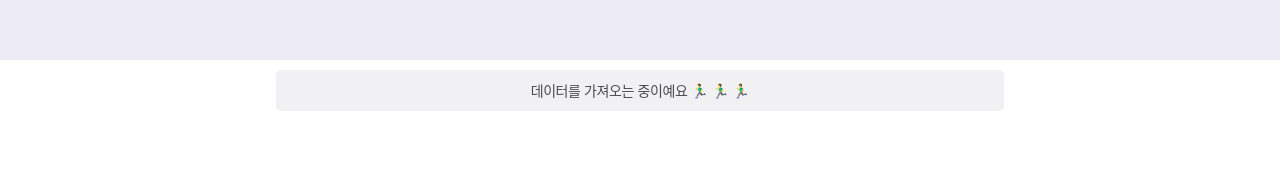
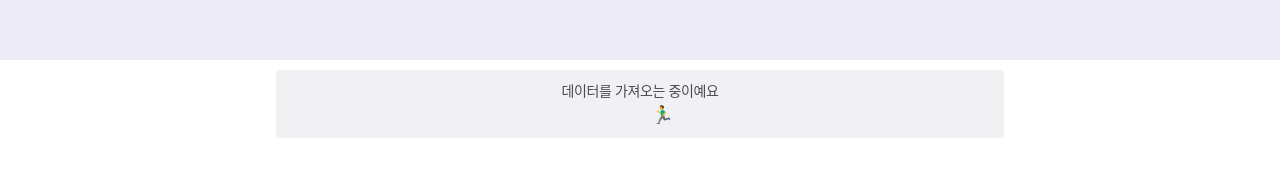
Before and after one commit to yemsu/nextjs-open-velog, a Next.js app: page /search in a window 1280 px wide. Shown: the part 275-452 px from the top of the page. Built offline with nearby package versions, Linux system fonts and the light colour scheme; a web font is replaced by a local one.

Commit message:
design: infiniteScrollContent loading indicator 디자인 변경

```diff
--- a/src/components/InfiniteScrollContent.tsx
+++ b/src/components/InfiniteScrollContent.tsx
@@ -1,5 +1,5 @@
 import { ALERTS } from "@/constants/alerts"
-import { ReactNode, useEffect } from "react"
+import { ReactNode, useEffect, useState } from "react"
 import { useInView } from "react-intersection-observer"
 import styled from "styled-components"
 
@@ -42,7 +42,10 @@ function InfiniteScrollContent(props: InfiniteScrollContentProps) {
       {
         isFetchingNextPage || isFetching
           ? <LoadingText>
-              데이터를 가져오는 중이예요 <EmojiWrapper>🏃‍♂️ 🏃‍♂️ 🏃‍♂️</EmojiWrapper>
+              데이터를 가져오는 중이예요
+              <EmojiWrapper>
+                <span>🏃‍♂️</span> <span>🏃‍♂️</span> <span>🏃‍♂️</span>
+              </EmojiWrapper>
             </LoadingText>
           : <div ref={ref}></div>
       }
@@ -68,23 +71,63 @@ const LoadingText = styled(Text)`
 `
 const emojiWidthEm = 0.6
 const EmojiWrapper = styled.span`
-  overflow: hidden;
+  display: flex;
+  justify-content: center;
+  align-items: center;
   position: relative;
-
-  &:after {
-    position: absolute;
-    top: 0;
-    left: 10px;
-    z-index: 1;
-    width: 100%;
-    height: 100%;
-    transform: translateX(${emojiWidthEm}em);
-    background-color: var(--bg-light-gray);
-    content: '';
-    animation: curtain 2s infinite linear;
+  margin-left: 10px;
+  font-size: 18px;
+  span:nth-child(3) {
+    opacity: 0;
+    animation: curtain 3s infinite;
+    @keyframes curtain {
+      0% {
+        opacity: 1;
+        transform: translateX(0);
+      }
+      100% {
+        opacity: 1;
+        transform: translateX(-6px);
+      }
+    }
   }
-
-  @keyframes curtain {
+  span:nth-child(2) {
+    opacity: 0;
+    animation: curtain 3s infinite;
+    animation-delay: 0.8s;
+    @keyframes curtain {
+      32% {
+        opacity: 0;
+      }
+      33% {
+        opacity: 1;
+        transform: translateX(0);
+      }
+      100% {
+        opacity: 1;
+        transform: translateX(-6px);
+      }
+    }
+  }
+  span:nth-child(1) {
+    opacity: 0;
+    animation: curtain 3s infinite;
+    animation-delay: 1.6s;
+    @keyframes curtain {
+      65% {
+        opacity: 0;
+      }
+      66% {
+        opacity: 1;
+        transform: translateX(0);
+      }
+      100% {
+        opacity: 1;
+        transform: translateX(-6px);
+      }
+    }
+  }
+  /* @keyframes curtain {
     0% {
       transform: translateX(${emojiWidthEm}em);
     }
@@ -103,7 +146,7 @@ const EmojiWrapper = styled.span`
     100% {
       transform: translateX(${emojiWidthEm * 6}em);
     }
-  }
+  } */
 `
 
 export default InfiniteScrollContent
--- a/src/pages/search/index.tsx
+++ b/src/pages/search/index.tsx
@@ -49,7 +49,8 @@ function Search() {
       </Head>
       <KeyBanner
         title={getMetaTitle(TITLE.SEARCH(keyword))}
-        titleNode={<KeyBannerTitleNode keyword={keyword}          resultTotalNumber={searchResult?.pages[0].totalElements} />}
+        titleNode={<KeyBannerTitleNode keyword={keyword}
+        resultTotalNumber={searchResult?.pages[0].totalElements} />}
         useSearchBox={true}
       />
       <ContentWrapper
```
